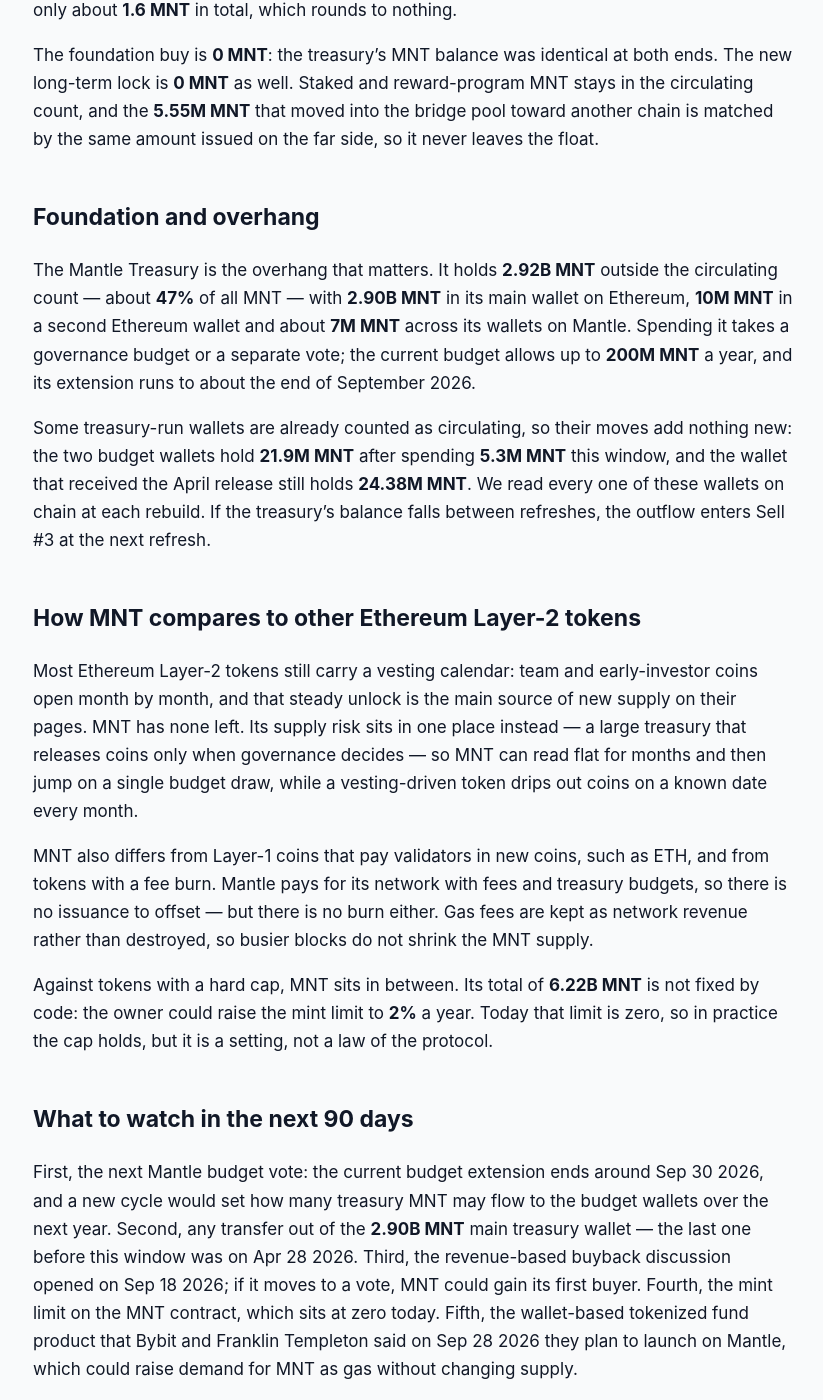
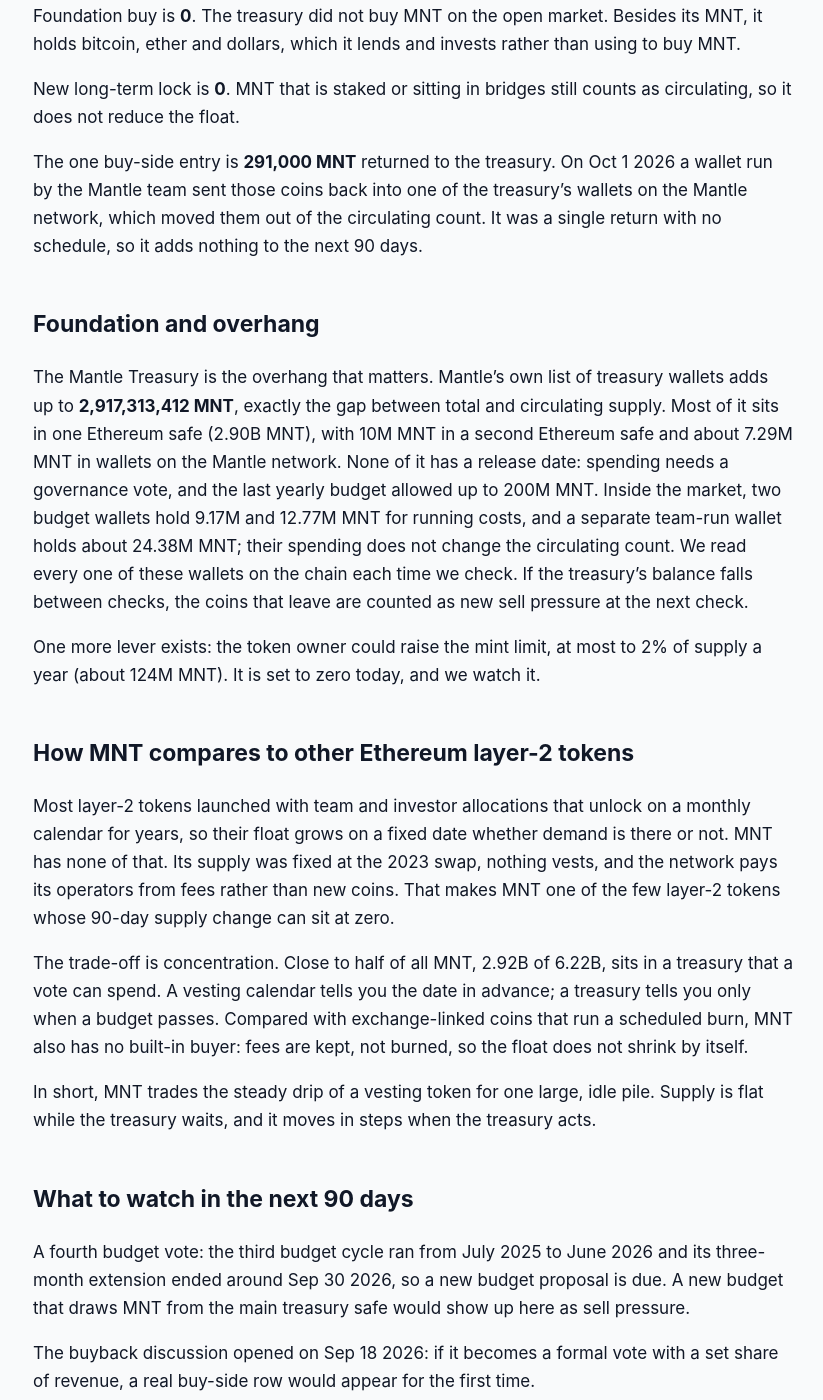
Before and after one commit to jeevansongmy-spec/mrnasdog-articles, a Jekyll site: the page built from crypto/mnt-pressure-framework.md, in a window 1280 px wide and 1400 px high, scrolled down 1616 px. Shown: the whole window, without its empty margins (227-1050 px from the left). Built offline with Jekyll 4.4.1, drawn with Linux system fonts in a browser that asks for light colours; some of the changed text lies outside the part shown.

Commit message:
publish: crypto/mnt-pressure-framework

```diff
--- a/crypto/mnt-pressure-framework.md
+++ b/crypto/mnt-pressure-framework.md
@@ -1,6 +1,6 @@
 ---
-title:         "MNT Inflation Analysis · September 2026 · Mixed flows · supply roughly steady"
-description:   "MNT supply is roughly steady: 0.00% net over 90 days and the same next. No mint, no vesting, no burn, and the 2.92B MNT Mantle Treasury did not move a coin."
+title:         "MNT Inflation Analysis · October 2026 · Mixed flows · supply roughly steady"
+description:   "MNT supply is roughly steady: -0.01% net over 90 days and 0.00% next. No new MNT, no vesting, no burn; 291,000 MNT went back to the 2.92B MNT Mantle Treasury."
 canonical_url: "https://mrnasdog.com/research/mnt/inflation"
 tags:          ["crypto", "mnt", "mantle", "layer-2"]
 published:     true
@@ -8,50 +8,64 @@ published:     true
 
 *Originally published at [https://mrnasdog.com/research/mnt/inflation](https://mrnasdog.com/research/mnt/inflation)*
 
-# MNT Inflation Analysis · September 2026 · Mixed flows · supply roughly steady
+# MNT Inflation Analysis · October 2026 · Mixed flows · supply roughly steady
 
-The MrNasdog Pressure Framework reads MNT, the gas and governance token of Mantle, at **0.00% net** over the trailing 90 days and **0.00%** over the next 90: **0 MNT** of new supply against **0 MNT** bought back or burned. MNT has no block rewards and no vesting left, and the Mantle Treasury — **2.92B MNT** held outside the circulating count — did not move a single coin this window. Total supply stays at **6.22B MNT**, with a mint switch that is set to zero today.
+MNT supply is roughly steady. In the 90 days to Oct 2 2026, Mantle created **0 new MNT** and the only coins that left the market were **291,000 MNT** sent back into the Mantle Treasury, so circulating supply eased by **0.01%**; the next 90 days project **0.00%**. The monitor reads **+0.01%**. MNT has no block rewards, no vesting and no burn: what can move it is the **2.92B MNT** treasury, which held still.
 
 ## The verdict, in one paragraph
 
-Across Jul 1 2026 to Sep 29 2026, MNT sell pressure was **0 MNT** and buy pressure was **0 MNT**, so the framework net is **0.00%** of the **3.30B MNT** circulating supply, and the forward 90 days read the same **0.00%**. Our inflation monitor, which tracks the market's circulating count day by day, reads **+0.05%** over the same 90 days — a gap of **0.05 percentage points**, well inside the half-point line, so no warning chip ships. That small drift is day-to-day rounding in the market count, not a release: every treasury wallet held the exact same balance at both ends of the window. MNT is a quiet, treasury-held token: nothing new reaches the market unless Mantle governance decides to spend it.
+Over the 90 days from Jul 4 2026 to Oct 2 2026, the MrNasdog Pressure Framework measures MNT net supply at **−0.01%**: **0 MNT** of sell pressure against **291,000 MNT** of buy pressure, on a circulating supply of **3.30B MNT**. The inflation monitor reads **+0.01%** for the same stretch, a gap of **+0.01 percentage points**, well inside the half-point line, so no warning chip is shown. For the next 90 days the projection is **0.00%**, because the one buy was a single return with no schedule behind it. In one line: MNT is a quiet token whose float only changes when the Mantle Treasury decides to spend or to take coins back.
 
 ## Sell pressure: where new MNT comes from
 
-Protocol inflation is **0 MNT**. Mantle pays its sequencer and network costs out of fees and treasury budgets, not by printing MNT, and the MNT token contract on Ethereum read exactly **6,219,316,795 MNT** of total supply at the start and at the end of the window. The MNT contract does carry a mint function: its owner, a multisig, may create up to **2%** of supply a year, at most once every 365 days. Today that yearly limit is set to zero, so a mint call fails until the owner raises it first. We watch the limit at every rebuild.
+Protocol inflation is **0**. Mantle does not pay validators or sequencers in new MNT, and the MNT token on Ethereum read a total supply of **6,219,316,794.89 MNT** at both ends of the window. The token contract does keep a mint function, but only its owner can call it and the mint limit is set to zero. To create new MNT, the owner would first have to raise that limit, and the contract caps it at 2% of supply a year. Nothing like that happened in this window, so no new MNT was made.
 
-Vesting unlocks are **0 MNT**. MNT replaced the older BIT token in 2023, and the unlock calendar ended that year; no team, investor or advisor tranche is waiting. The old BIT-to-MNT swap contract is switched off and holds no MNT, so no swapped coins can appear from it without a new treasury top-up.
+Vesting unlocks are **0**. MNT came from the 2023 swap of the old BitDAO token, BIT, and the unlock schedule ended that year. The old swap contract is halted, so no stream of converted coins is still arriving.
 
-Foundation and unscheduled unlocks are **0 MNT** this window. The Mantle Treasury is the only large holder outside the float, and not one of its wallets sent MNT during the 90 days. The two last releases were earlier: **15M MNT** moved from the treasury to the budget wallet on Mar 3 2026, and **24.35M MNT** moved to a treasury-run wallet on Apr 28 2026. Those two firings came close together and then stopped, and there is no published schedule for the next one, so the forward row stays at zero until a new release is seen. Long-term locks and bankruptcy are **0 MNT**: there is no estate, no trustee and no unwinding lock.
+Foundation and unscheduled unlocks are **0**. The Mantle Treasury is the only large holder that sits outside the circulating count, and its main safe on Ethereum held exactly **2,900,022,409 MNT** at the start and the end of the window. Its last outflow was on Oct 16 2024. The treasury pays for work through yearly budgets, but the budget wallets already count as circulating, so the 3.02M MNT the Ethereum budget wallet spent in this window was a move inside the market, not new supply.
+
+Long-term locks and bankruptcy releases are **0**. No estate, trustee or court process holds MNT, and no locked pile is due to open.
 
 ## Buy pressure: where new MNT goes
 
-The programmatic buyback is **0 MNT**. Mantle has no contract or policy that buys MNT off the market. On Sep 18 2026 a holder opened a forum discussion asking for a share of Mantle's revenue to fund MNT buybacks and burns, and a treasury-burn idea from February was archived without a vote — neither is a decision.
+Programmatic buyback is **0**. Mantle has no buyback. On Sep 18 2026 a community member opened a discussion asking the DAO to spend part of Mantle's revenue on MNT buybacks, but it has not become a vote.
 
-The protocol fee burn is **0 MNT**. Gas on Mantle is paid in MNT, but the fees are collected into network vaults rather than destroyed; those vaults grew by about **46,000 MNT** over the window, and the coins stay in the float. Dead addresses on Ethereum and on Mantle picked up only about **1.6 MNT** in total, which rounds to nothing.
+Protocol fee burn is **0**. Gas on the Mantle network is paid in MNT, but the fees are kept, not destroyed. About 47,000 MNT gathered in the network's fee wallets during the window, and those coins still count as circulating. The dead addresses on both chains gained less than 2 MNT.
 
-The foundation buy is **0 MNT**: the treasury's MNT balance was identical at both ends. The new long-term lock is **0 MNT** as well. Staked and reward-program MNT stays in the circulating count, and the **5.55M MNT** that moved into the bridge pool toward another chain is matched by the same amount issued on the far side, so it never leaves the float.
+Foundation buy is **0**. The treasury did not buy MNT on the open market. Besides its MNT, it holds bitcoin, ether and dollars, which it lends and invests rather than using to buy MNT.
+
+New long-term lock is **0**. MNT that is staked or sitting in bridges still counts as circulating, so it does not reduce the float.
+
+The one buy-side entry is **291,000 MNT** returned to the treasury. On Oct 1 2026 a wallet run by the Mantle team sent those coins back into one of the treasury's wallets on the Mantle network, which moved them out of the circulating count. It was a single return with no schedule, so it adds nothing to the next 90 days.
 
 ## Foundation and overhang
 
-The Mantle Treasury is the overhang that matters. It holds **2.92B MNT** outside the circulating count — about **47%** of all MNT — with **2.90B MNT** in its main wallet on Ethereum, **10M MNT** in a second Ethereum wallet and about **7M MNT** across its wallets on Mantle. Spending it takes a governance budget or a separate vote; the current budget allows up to **200M MNT** a year, and its extension runs to about the end of September 2026.
+The Mantle Treasury is the overhang that matters. Mantle's own list of treasury wallets adds up to **2,917,313,412 MNT**, exactly the gap between total and circulating supply. Most of it sits in one Ethereum safe (2.90B MNT), with 10M MNT in a second Ethereum safe and about 7.29M MNT in wallets on the Mantle network. None of it has a release date: spending needs a governance vote, and the last yearly budget allowed up to 200M MNT. Inside the market, two budget wallets hold 9.17M and 12.77M MNT for running costs, and a separate team-run wallet holds about 24.38M MNT; their spending does not change the circulating count. We read every one of these wallets on the chain each time we check. If the treasury's balance falls between checks, the coins that leave are counted as new sell pressure at the next check.
 
-Some treasury-run wallets are already counted as circulating, so their moves add nothing new: the two budget wallets hold **21.9M MNT** after spending **5.3M MNT** this window, and the wallet that received the April release still holds **24.38M MNT**. We read every one of these wallets on chain at each rebuild. If the treasury's balance falls between refreshes, the outflow enters Sell #3 at the next refresh.
+One more lever exists: the token owner could raise the mint limit, at most to 2% of supply a year (about 124M MNT). It is set to zero today, and we watch it.
 
-## How MNT compares to other Ethereum Layer-2 tokens
+## How MNT compares to other Ethereum layer-2 tokens
 
-Most Ethereum Layer-2 tokens still carry a vesting calendar: team and early-investor coins open month by month, and that steady unlock is the main source of new supply on their pages. MNT has none left. Its supply risk sits in one place instead — a large treasury that releases coins only when governance decides — so MNT can read flat for months and then jump on a single budget draw, while a vesting-driven token drips out coins on a known date every month.
+Most layer-2 tokens launched with team and investor allocations that unlock on a monthly calendar for years, so their float grows on a fixed date whether demand is there or not. MNT has none of that. Its supply was fixed at the 2023 swap, nothing vests, and the network pays its operators from fees rather than new coins. That makes MNT one of the few layer-2 tokens whose 90-day supply change can sit at zero.
 
-MNT also differs from Layer-1 coins that pay validators in new coins, such as ETH, and from tokens with a fee burn. Mantle pays for its network with fees and treasury budgets, so there is no issuance to offset — but there is no burn either. Gas fees are kept as network revenue rather than destroyed, so busier blocks do not shrink the MNT supply.
+The trade-off is concentration. Close to half of all MNT, 2.92B of 6.22B, sits in a treasury that a vote can spend. A vesting calendar tells you the date in advance; a treasury tells you only when a budget passes. Compared with exchange-linked coins that run a scheduled burn, MNT also has no built-in buyer: fees are kept, not burned, so the float does not shrink by itself.
 
-Against tokens with a hard cap, MNT sits in between. Its total of **6.22B MNT** is not fixed by code: the owner could raise the mint limit to **2%** a year. Today that limit is zero, so in practice the cap holds, but it is a setting, not a law of the protocol.
+In short, MNT trades the steady drip of a vesting token for one large, idle pile. Supply is flat while the treasury waits, and it moves in steps when the treasury acts.
 
 ## What to watch in the next 90 days
 
-First, the next Mantle budget vote: the current budget extension ends around Sep 30 2026, and a new cycle would set how many treasury MNT may flow to the budget wallets over the next year. Second, any transfer out of the **2.90B MNT** main treasury wallet — the last one before this window was on Apr 28 2026. Third, the revenue-based buyback discussion opened on Sep 18 2026; if it moves to a vote, MNT could gain its first buyer. Fourth, the mint limit on the MNT contract, which sits at zero today. Fifth, the wallet-based tokenized fund product that Bybit and Franklin Templeton said on Sep 28 2026 they plan to launch on Mantle, which could raise demand for MNT as gas without changing supply.
+A fourth budget vote: the third budget cycle ran from July 2025 to June 2026 and its three-month extension ended around Sep 30 2026, so a new budget proposal is due. A new budget that draws MNT from the main treasury safe would show up here as sell pressure.
+
+The buyback discussion opened on Sep 18 2026: if it becomes a formal vote with a set share of revenue, a real buy-side row would appear for the first time.
+
+The mint limit on the MNT contract, now zero. Any rise would be the first chance of new MNT since launch.
+
+The treasury's main safe of 2,900,022,409 MNT. It has not sent out a coin since Oct 16 2024; the first move out of it would be the biggest supply event for MNT.
 
 ## Summary
 
-The MrNasdog Pressure Framework reads MNT at **0.00%** net over the last 90 days and **0.00%** for the next 90, with the inflation monitor at **+0.05%**: Mixed flows · supply roughly steady. Mantle mints no MNT, has no vesting left and burns nothing, so supply moves only when the Mantle Treasury spends from its **2.92B MNT**. The key risk is a treasury draw or a new budget, which can arrive without a calendar. The ceiling is the **6.22B MNT** total supply, held there by a mint limit set to zero.
+MNT supply is roughly steady: **−0.01%** over the 90 days to Oct 2 2026 and **0.00%** projected next, against a monitor reading of **+0.01%**. Mantle makes no new MNT, has no vesting left and burns no fees; the only change was 291,000 MNT returned to the treasury. The key risk is the **2.92B MNT** Mantle Treasury, which a governance vote can release, plus a mint that is switched off but not removed. Until the treasury spends, the MNT float has no built-in source of new coins.
 
-*MrNasdog Pressure Framework analysis of MNT, Metric 1 — Inflation. Data + explanation only. Not financial advice. Checked Sep 29 2026.*
+---
+
+*MrNasdog Pressure Framework analysis of MNT, Metric 1 — Inflation. Data + explanation only. Not financial advice. Checked Oct 2 2026.*
```
